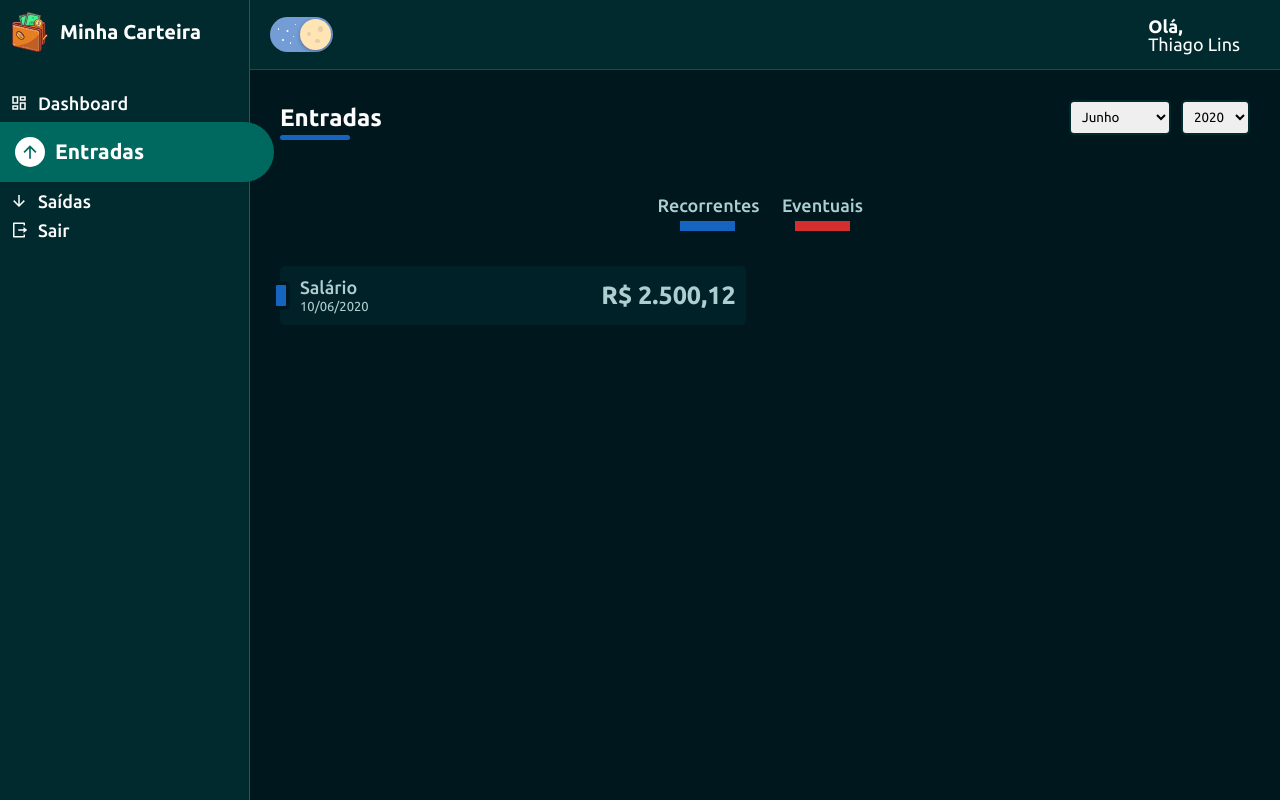
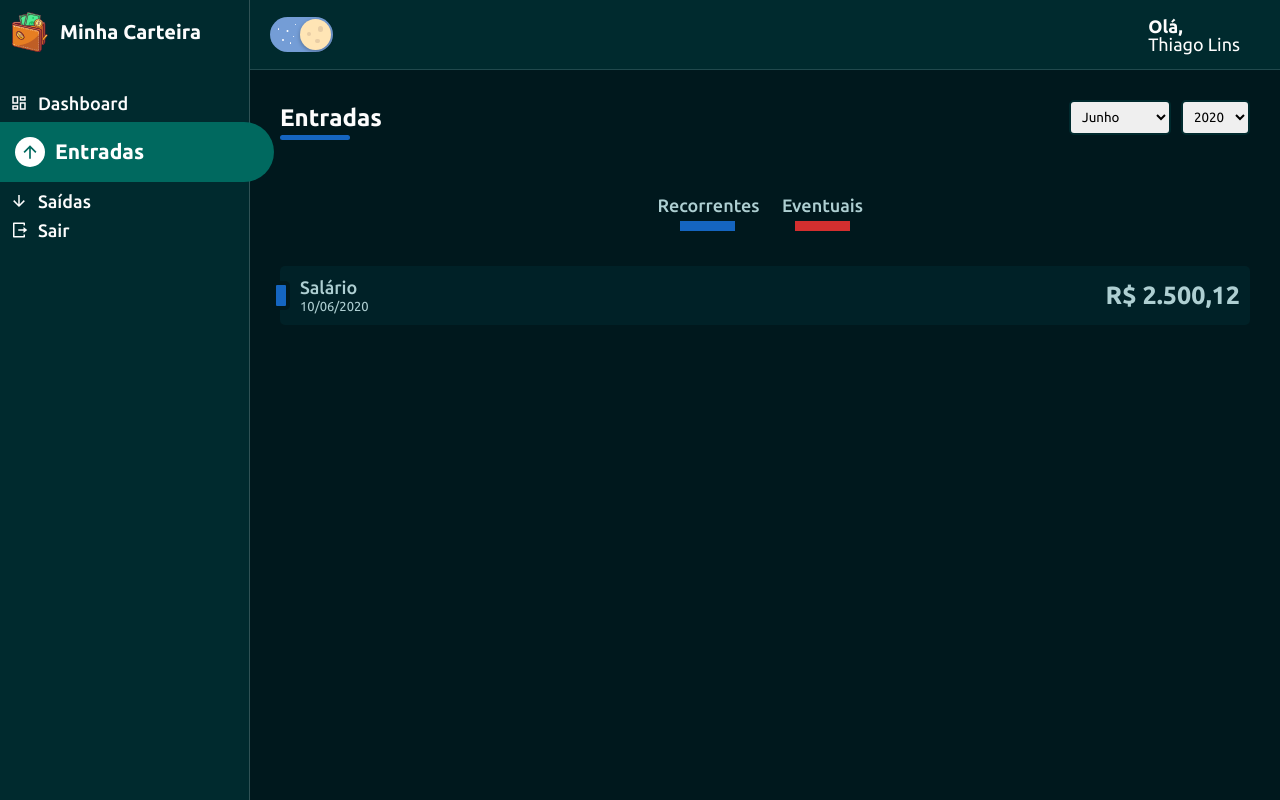
Before and after one commit to thiilins/minha-carteira, a React (Create React App) app: page /list/input in a window 1280 px wide. Built offline with nearby package versions, Linux system fonts and the light colour scheme; sample sign-in values are in the browser's storage.

Commit message:
[Fix] Error Size in History Finance Card

```diff
--- a/src/components/HistoryFinanceCard/index.tsx
+++ b/src/components/HistoryFinanceCard/index.tsx
@@ -15,7 +15,7 @@ const HistoryFinanceCard: React.FC<IHistoryFinanceCardProps> = ({
   title,
 }) => {
   return (
-    <Container className="card">
+    <Container>
       <Tag color={tagColor} />
       <TitleContainer>
         <span>{title}</span>
```
